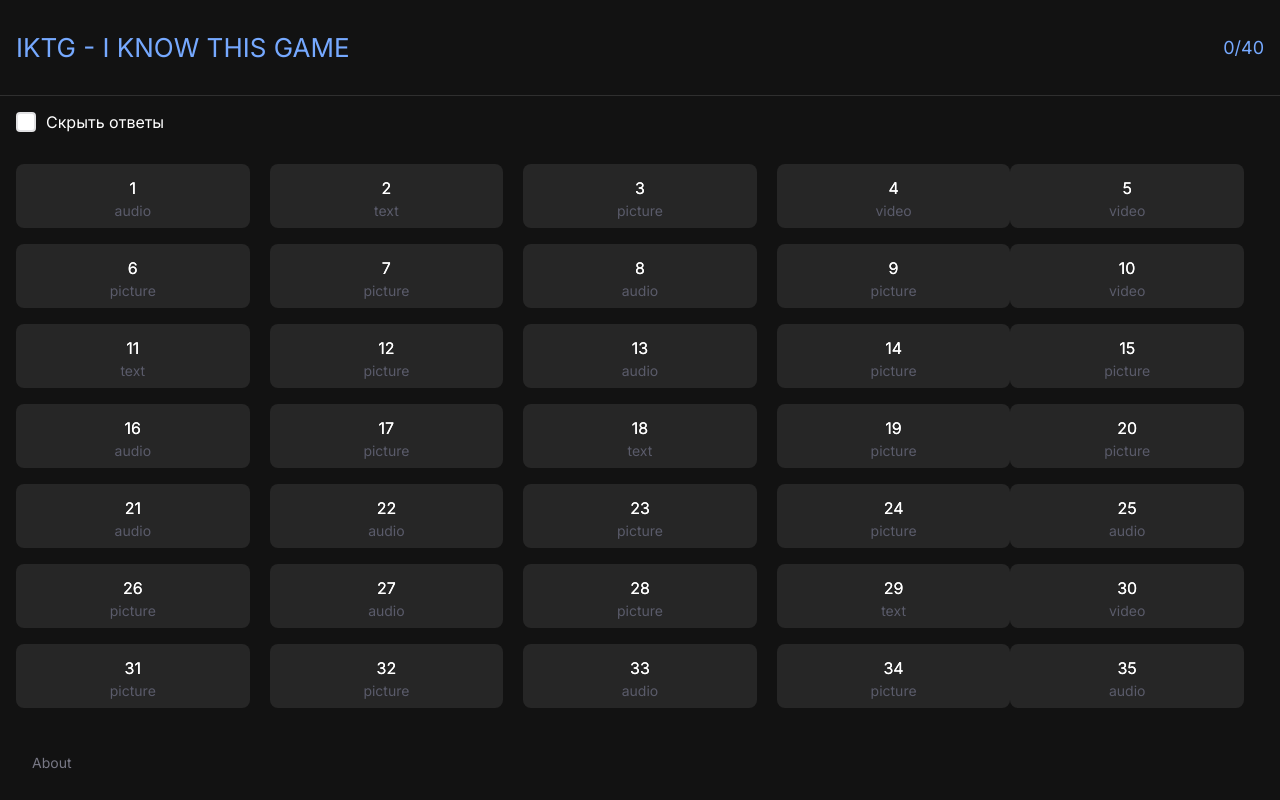
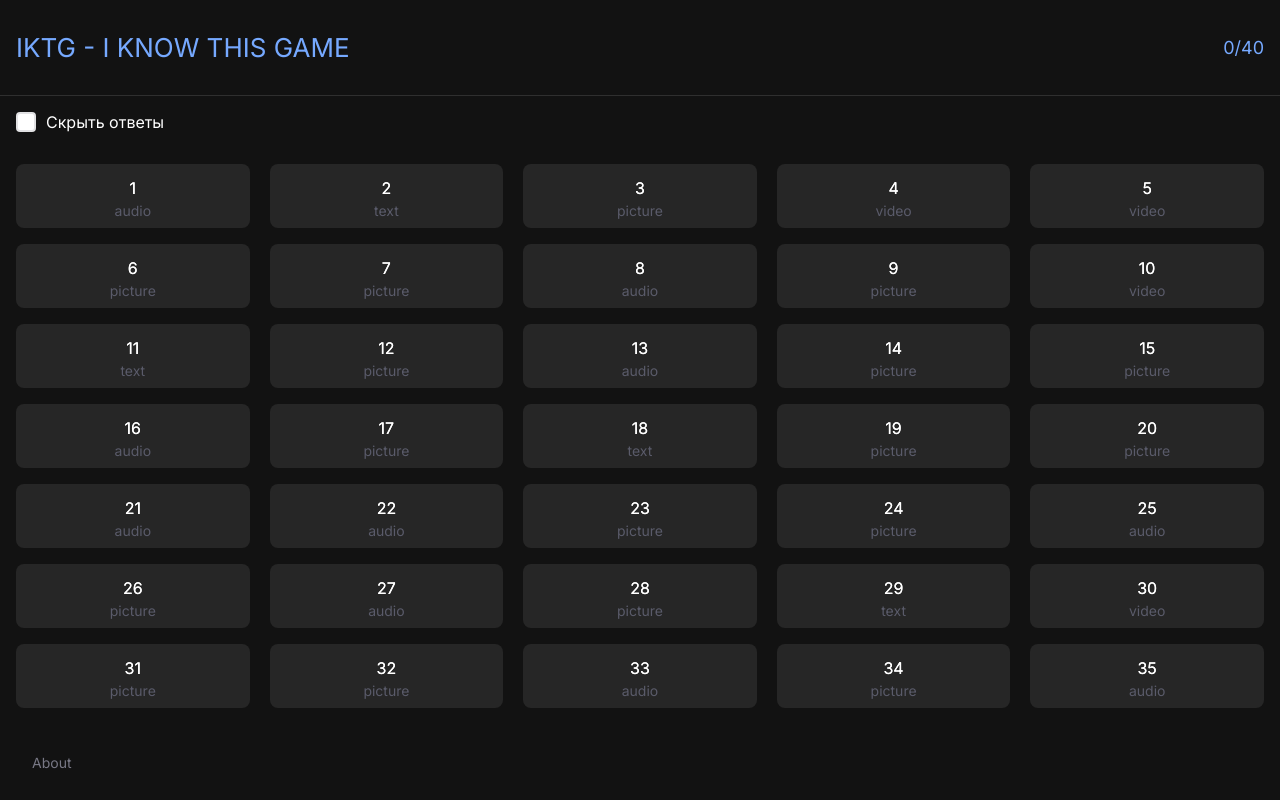
Before and after one commit to Space1nvader/IKTG, a React (Create React App) app: page / in a window 1280 px wide. Built offline with nearby package versions, Linux system fonts and the light colour scheme.

Commit message:
Поправил цсс косяк

```diff
--- a/src/modules/questions/components/GamePoint/index.module.scss
+++ b/src/modules/questions/components/GamePoint/index.module.scss
@@ -65,7 +65,7 @@
     max-width: 20rem;
     margin-bottom: 1rem;
     width: calc((100% - 5rem) / 5);
-    &:not(:nth-child(5n)) {
+    &:not(:nth-of-type(5n)) {
       margin-right: calc(5rem / 4);
     }
   }
```
